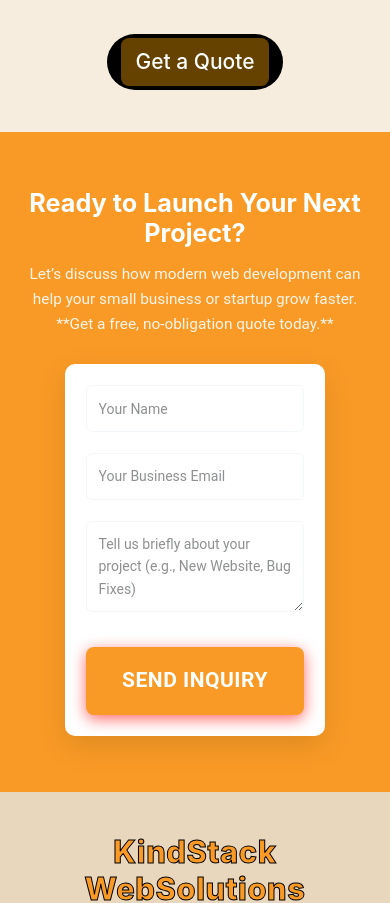
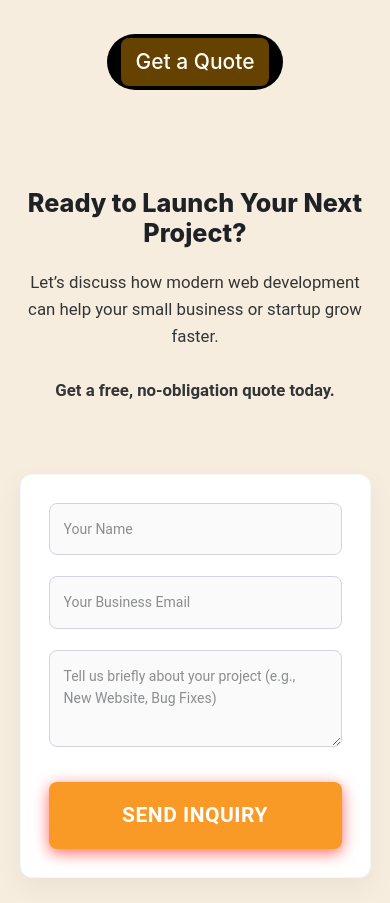
Before and after one commit to rrr5458/kindstack, a React (Vite) app: page / in a window 390 px wide. Shown: the part 4240-5143 px from the top of the page. Built offline with nearby package versions, Linux system fonts and the light colour scheme; a web font is replaced by a local one.

Commit message:
Improve styling of CTA_Footer component
Co-authored-by: rrr5458 <81338624+rrr5458@users.noreply.github.com>

```diff
--- a/package.json
+++ b/package.json
@@ -27,6 +27,7 @@
     "eslint-plugin-react-hooks": "^7.0.1",
     "eslint-plugin-react-refresh": "^0.4.24",
     "globals": "^16.5.0",
+    "playwright": "^1.58.2",
     "typescript": "~5.9.3",
     "typescript-eslint": "^8.46.4",
     "vite": "^7.2.4"
--- /dev/null
+++ b/playwright-cta.cjs
@@ -0,0 +1,36 @@
+const { chromium } = require('playwright');
+const path = require('path');
+
+async function capture() {
+  const browser = await chromium.launch();
+
+  // Light mode
+  const page = await browser.newPage();
+  await page.goto('http://localhost:5173');
+
+  // Scroll to CTA
+  await page.evaluate(() => {
+    const cta = document.querySelector('.cta-footer-section');
+    if (cta) cta.scrollIntoView({ behavior: 'instant', block: 'center' });
+  });
+
+  await page.waitForTimeout(1000);
+  await page.screenshot({ path: path.join('/home/jules/verification', 'cta_after.png') });
+  await page.close();
+
+  // Dark mode
+  const pageDark = await browser.newPage({ colorScheme: 'dark' });
+  await pageDark.goto('http://localhost:5173');
+  await pageDark.evaluate(() => {
+    const cta = document.querySelector('.cta-footer-section');
+    if (cta) cta.scrollIntoView({ behavior: 'instant', block: 'center' });
+  });
+  await pageDark.waitForTimeout(1000);
+  await pageDark.screenshot({ path: path.join('/home/jules/verification', 'cta_dark_mode_after.png') });
+  await pageDark.close();
+
+  await browser.close();
+  console.log('Screenshots captured');
+}
+
+capture().catch(console.error);
--- a/src/components/CTA_Footer.tsx
+++ b/src/components/CTA_Footer.tsx
@@ -12,12 +12,12 @@ const CTA_Footer: React.FC = () => {
 
   return (
     <section className="cta-footer-section">
-      <div className="content-wrapper">
+      <div className="cta-content-wrapper">
         <div className="text-content">
           <h2 className="cta-title">Ready to Launch Your Next Project?</h2>
           <p className="cta-subtitle">
-            Let’s discuss how modern web development can help your small business or startup grow faster.
-            **Get a free, no-obligation quote today.**
+            Let’s discuss how modern web development can help your small business or startup grow faster.<br/><br/>
+            <strong>Get a free, no-obligation quote today.</strong>
           </p>
         </div>
 
--- a/src/styles/CTA_Footer.css
+++ b/src/styles/CTA_Footer.css
@@ -2,58 +2,79 @@
 
 .cta-footer-section {
     padding: 6rem 5%;
-    background-color: var(--color-primary); /* Use primary color for high visibility */
-    color: var(--color-background); /* White text on primary background */
+    background-color: #f6edde; /* Match lighter contrast background similar to Contact page card */
+    color: var(--color-text-dark); /* Dark text for contrast */
     text-align: center;
 }
 
-.content-wrapper {
-    max-width: 1000px;
+.cta-footer-section .cta-content-wrapper,
+.cta-footer-section .text-content,
+.cta-footer-section .cta-title,
+.cta-footer-section .cta-subtitle,
+.cta-footer-section .cta-subtitle strong,
+.cta-footer-section .cta-form,
+.cta-footer-section .cta-form input,
+.cta-footer-section .cta-form textarea {
+    color: #1E2125 !important;
+}
+
+.cta-footer-section .cta-form .submit-button {
+    color: #FFFFFF !important;
+}
+
+.cta-content-wrapper {
+    max-width: 1200px;
     margin: 0 auto;
     display: flex;
-    gap: 3rem;
+    gap: 4rem;
     align-items: center;
 }
 
-.text-content {
+.cta-footer-section .text-content {
     flex: 1;
     text-align: left;
 }
 
 .cta-title {
-    font-size: 2.5rem;
-    margin-bottom: 1rem;
-    color: var(--color-background);
+    font-size: 2.8rem;
+    margin-bottom: 1.5rem;
+    font-family: var(--font-heading);
+    font-weight: 800;
+    line-height: 1.2;
 }
 
 .cta-subtitle {
-    font-size: 1.1rem;
+    font-size: 1.2rem;
     opacity: 0.9;
     line-height: 1.6;
+    margin-bottom: 2rem;
 }
 
 .cta-form {
     flex: 1;
-    background-color: var(--color-background); /* White form box for contrast */
-    padding: 2.5rem;
-    border-radius: 10px;
-    box-shadow: 0 10px 30px rgba(0, 0, 0, 0.1);
+    background-color: #ffffff; /* Explicitly hardcode to white to ignore global dark mode */
+    padding: 3rem;
+    border-radius: 12px;
+    box-shadow: 0 10px 30px rgba(0, 0, 0, 0.05);
+    border: 1px solid var(--color-light-gray);
+    width: 100%;
 }
 
-.form-group {
-    margin-bottom: 1rem;
+.cta-form .form-group {
+    margin-bottom: 1.5rem;
 }
 
 .cta-form input[type="text"],
 .cta-form input[type="email"],
 .cta-form textarea {
     width: 100%;
-    padding: 0.8rem;
-    border: 1px solid var(--color-light-gray);
-    border-radius: 6px;
+    padding: 1rem;
+    border: 1px solid #d1d5db;
+    border-radius: 8px;
     font-family: var(--font-body);
     font-size: 1rem;
-    color: var(--color-text-dark);
+    background-color: #fafafa;
+    transition: border-color 0.3s ease, box-shadow 0.3s ease;
 }
 
 .cta-form textarea {
@@ -64,28 +85,29 @@
 .cta-form textarea:focus {
     border-color: var(--color-primary);
     outline: none;
-    box-shadow: 0 0 0 3px rgba(30, 144, 255, 0.2);
+    background-color: #ffffff !important;
+    box-shadow: 0 0 0 3px rgba(249, 154, 38, 0.2);
 }
 
 .submit-button {
     width: 100%;
-    margin-top: 0.5rem;
+    margin-top: 1rem;
 }
 
 /* Responsive adjustments */
 @media (max-width: 991px) {
-    .content-wrapper {
+    .cta-content-wrapper {
         flex-direction: column;
-        gap: 2rem;
+        gap: 3rem;
     }
-    .text-content {
+    .cta-footer-section .text-content {
         text-align: center;
     }
 }
 
 @media (max-width: 767px) {
     .cta-title {
-        font-size: 2rem;
+        font-size: 2.2rem;
     }
 }
 
@@ -97,6 +119,6 @@
         font-size: 1.8rem;
     }
     .cta-form {
-        padding: 1.5rem;
+        padding: 2rem;
     }
 }
```
Also changed, not shown: 1 other file (tests, documents, lock files or other folders).
